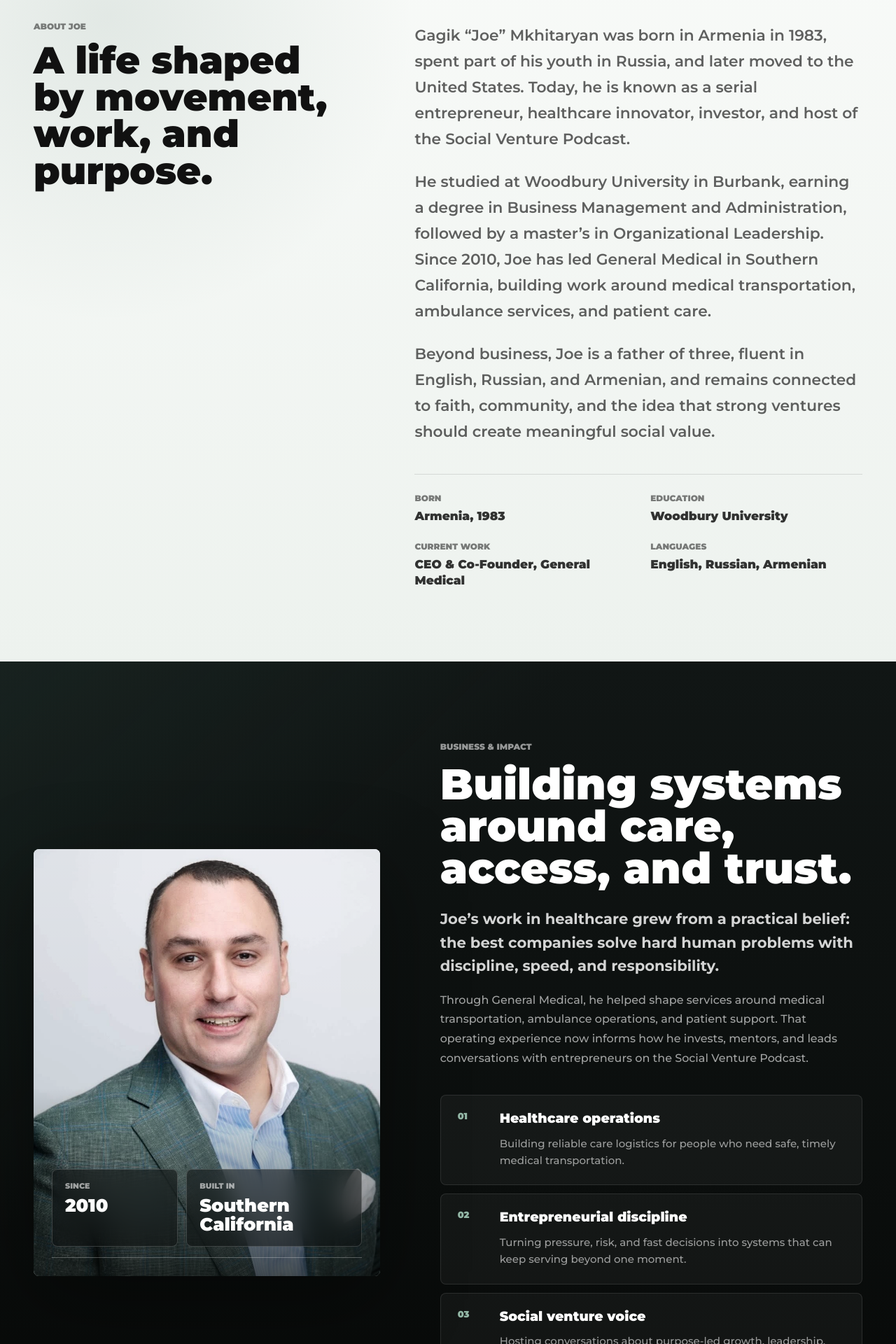
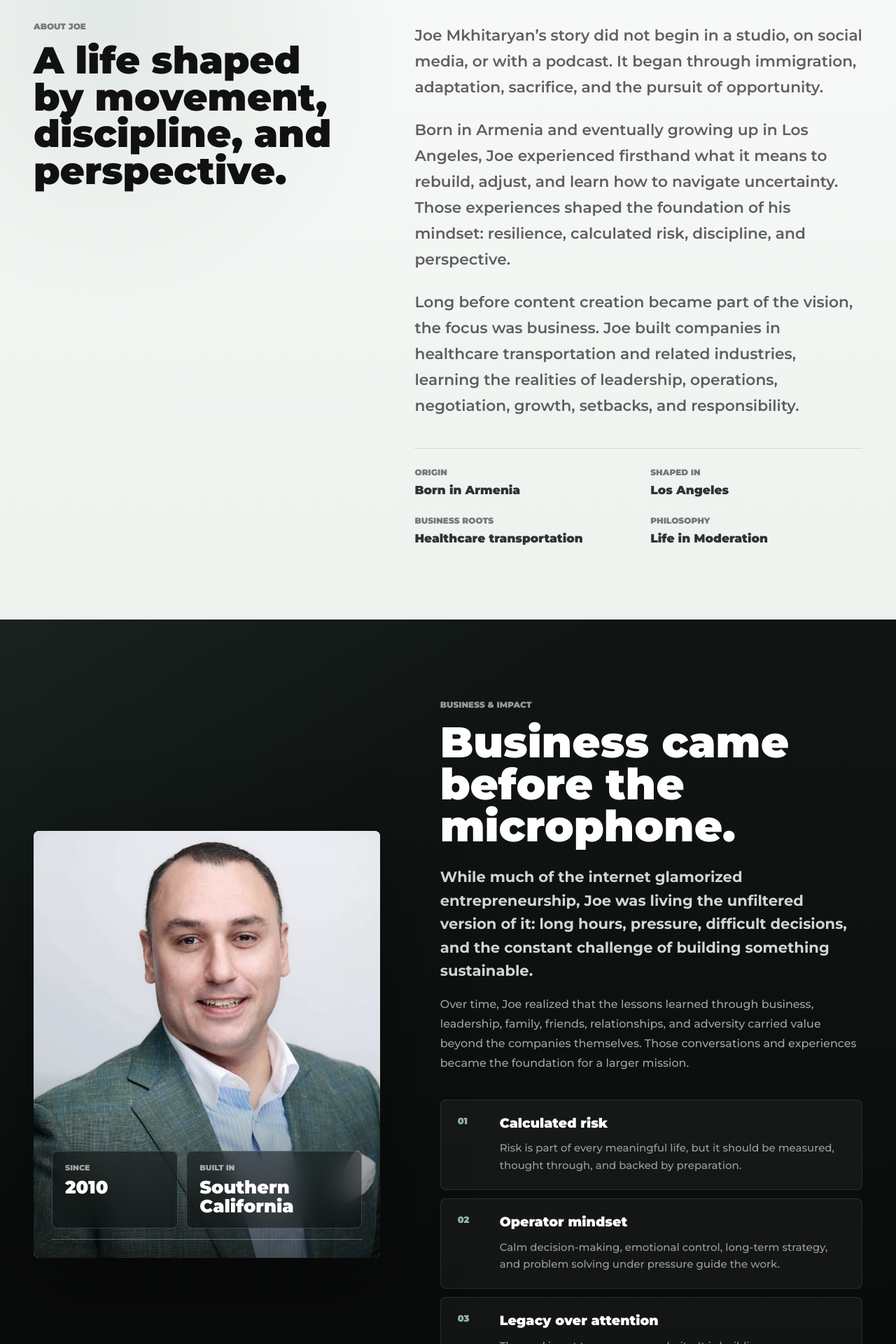
Before and after one commit to aregghaz/podcasts, a Next.js app: page /story in a window 1280 px wide. Shown: the part 880-2800 px from the top of the page at 70% size. Built offline with nearby package versions, Linux system fonts and the light colour scheme.

Commit message:
change content in story

```diff
--- a/src/page-components/story/StoryPage.tsx
+++ b/src/page-components/story/StoryPage.tsx
@@ -12,62 +12,62 @@ const storyHeroVideoSrc = "/videos/storyVideo.mp4";
 
 const storyPodcastPrinciples = [
   {
-    title: "Founders and builders",
-    text: "Conversations with people who know what it means to carry risk, make decisions, and keep moving when the outcome is still uncertain.",
+    title: "Substance over image",
+    text: "The conversations are built for people who want real lessons, honest perspective, and ideas that last longer than a moment of motivation.",
   },
   {
-    title: "Practical lessons",
-    text: "The podcast looks for usable insight: how leaders think, how teams grow, how pressure is handled, and what can be learned from the real work.",
+    title: "Calculated risk",
+    text: "Joe speaks to builders who understand that meaningful growth requires courage, preparation, patience, and the discipline to think clearly.",
   },
   {
-    title: "Purpose-led business",
-    text: "Joe brings business back to the human layer: faith, family, community, service, and the responsibility to build something that matters.",
+    title: "Perspective through dialogue",
+    text: "Growth requires hard questions, different viewpoints, respectful debate, and the willingness to ask before opportunity passes by.",
   },
 ];
 
 const storyHealthcarePrinciples = [
   {
-    label: "Access",
-    title: "Care begins with getting there",
-    text: "Medical transportation is often the first step in care. General Medical is built around helping patients move safely, reliably, and with dignity.",
+    label: "Pressure",
+    title: "The unfiltered version of business",
+    text: "Before the media platform, Joe learned through long hours, difficult decisions, operations, negotiation, setbacks, and responsibility.",
   },
   {
-    label: "Response",
-    title: "Operations under pressure",
-    text: "Ambulance and transport work demands clear systems, trained teams, and decisions that hold up when timing matters.",
+    label: "Systems",
+    title: "Healthcare transportation as real work",
+    text: "Building in healthcare transportation taught Joe that leadership is measured by execution, trust, timing, and the people depending on the system.",
   },
   {
-    label: "Trust",
-    title: "Support beyond the ride",
-    text: "The mission extends past logistics: patients, families, facilities, and care teams all need consistency they can count on.",
+    label: "Lessons",
+    title: "Experience became the foundation",
+    text: "The lessons from business, family, relationships, and adversity became the foundation for content that helps others build stronger lives.",
   },
 ];
 
 const storyJourneyItems = [
   {
-    year: "1983",
+    year: "Origin",
     title: "Born in Armenia",
-    text: "Joe’s story begins in Armenia, with roots that continue to shape his identity, faith, family values, and sense of community.",
+    text: "Joe’s story did not begin in a studio, on social media, or with a podcast. It began through immigration, adaptation, sacrifice, and the pursuit of opportunity.",
   },
   {
-    year: "Early years",
-    title: "Shaped across cultures",
-    text: "Part of his youth was spent in Russia before life moved him toward the United States, giving him a wider view of people, pressure, and opportunity.",
+    year: "Los Angeles",
+    title: "Raised between worlds",
+    text: "Born in Armenia and eventually growing up in Los Angeles, Joe learned how to rebuild, adjust, and navigate uncertainty from an early age.",
   },
   {
-    year: "Education",
-    title: "Woodbury University",
-    text: "In Burbank, Joe studied Business Management and Administration, then continued with a master’s in Organizational Leadership.",
+    year: "Business",
+    title: "Companies before content",
+    text: "Long before content creation became part of the vision, Joe built companies in healthcare transportation and related industries.",
   },
   {
-    year: "2010",
-    title: "General Medical",
-    text: "He began leading General Medical in Southern California, building around medical transportation, ambulance services, and patient care.",
+    year: "Lessons",
+    title: "Pressure became perspective",
+    text: "Leadership, operations, negotiation, growth, setbacks, and responsibility shaped the way Joe thinks about risk, discipline, and execution.",
   },
   {
     year: "Today",
-    title: "Social Venture Podcast",
-    text: "Joe brings entrepreneurs, builders, and leaders into conversations about business, purpose, community, and the responsibility behind growth.",
+    title: "Social Venture Podcast and beyond",
+    text: "Through podcast conversations, videos, interviews, reflections, and storytelling, Joe shares ideas that help people think deeper, move smarter, and build stronger.",
   },
 ];
 
@@ -165,10 +165,9 @@ export function StoryPage() {
           <p className="storyHeroEyebrow">The story of Joe Mkhitaryan</p>
           <h1>Gagik “Joe” Mkhitaryan</h1>
           <p className="storyHeroText">
-            Serial entrepreneur, healthcare innovator, investor, and host of
-            the Social Venture Podcast. Born in Armenia, shaped across Russia
-            and the United States, Joe builds ventures where business,
-            community, and purpose meet.
+            Born in Armenia and eventually raised in Los Angeles, Joe built his
+            perspective through immigration, adaptation, business, pressure, and
+            the pursuit of opportunity before the podcast ever began.
           </p>
         </div>
       </section>
@@ -176,46 +175,45 @@ export function StoryPage() {
         <div className="storyInfoOneContent">
           <div className="storyInfoIntro">
             <p className="storyInfoEyebrow">About Joe</p>
-            <h2>A life shaped by movement, work, and purpose.</h2>
+            <h2>A life shaped by movement, discipline, and perspective.</h2>
           </div>
 
           <div className="storyInfoBody">
             <p>
-              Gagik “Joe” Mkhitaryan was born in Armenia in 1983, spent part of
-              his youth in Russia, and later moved to the United States. Today,
-              he is known as a serial entrepreneur, healthcare innovator,
-              investor, and host of the Social Venture Podcast.
+              Joe Mkhitaryan’s story did not begin in a studio, on social
+              media, or with a podcast. It began through immigration,
+              adaptation, sacrifice, and the pursuit of opportunity.
             </p>
             <p>
-              He studied at Woodbury University in Burbank, earning a degree in
-              Business Management and Administration, followed by a master’s in
-              Organizational Leadership. Since 2010, Joe has led General Medical
-              in Southern California, building work around medical
-              transportation, ambulance services, and patient care.
+              Born in Armenia and eventually growing up in Los Angeles, Joe
+              experienced firsthand what it means to rebuild, adjust, and learn
+              how to navigate uncertainty. Those experiences shaped the
+              foundation of his mindset: resilience, calculated risk,
+              discipline, and perspective.
             </p>
             <p>
-              Beyond business, Joe is a father of three, fluent in English,
-              Russian, and Armenian, and remains connected to faith, community,
-              and the idea that strong ventures should create meaningful social
-              value.
+              Long before content creation became part of the vision, the focus
+              was business. Joe built companies in healthcare transportation and
+              related industries, learning the realities of leadership,
+              operations, negotiation, growth, setbacks, and responsibility.
             </p>
 
             <div className="storyInfoFacts">
               <div>
-                <span>Born</span>
-                <strong>Armenia, 1983</strong>
+                <span>Origin</span>
+                <strong>Born in Armenia</strong>
               </div>
               <div>
-                <span>Education</span>
-                <strong>Woodbury University</strong>
+                <span>Shaped in</span>
+                <strong>Los Angeles</strong>
               </div>
               <div>
-                <span>Current work</span>
-                <strong>CEO & Co-Founder, General Medical</strong>
+                <span>Business roots</span>
+                <strong>Healthcare transportation</strong>
               </div>
               <div>
-                <span>Languages</span>
-                <strong>English, Russian, Armenian</strong>
+                <span>Philosophy</span>
+                <strong>Life in Moderation</strong>
               </div>
             </div>
           </div>
@@ -245,43 +243,43 @@ export function StoryPage() {
 
           <div className="storyBusinessCopy">
             <p className="storyBusinessEyebrow">Business & impact</p>
-            <h2>Building systems around care, access, and trust.</h2>
+            <h2>Business came before the microphone.</h2>
             <p className="storyBusinessLead">
-              Joe’s work in healthcare grew from a practical belief: the best
-              companies solve hard human problems with discipline, speed, and
-              responsibility.
+              While much of the internet glamorized entrepreneurship, Joe was
+              living the unfiltered version of it: long hours, pressure,
+              difficult decisions, and the constant challenge of building
+              something sustainable.
             </p>
             <p className="storyBusinessText">
-              Through General Medical, he helped shape services around medical
-              transportation, ambulance operations, and patient support. That
-              operating experience now informs how he invests, mentors, and
-              leads conversations with entrepreneurs on the Social Venture
-              Podcast.
+              Over time, Joe realized that the lessons learned through business,
+              leadership, family, friends, relationships, and adversity carried
+              value beyond the companies themselves. Those conversations and
+              experiences became the foundation for a larger mission.
             </p>
 
             <div className="storyBusinessPillars">
               <article>
                 <span>01</span>
-                <h3>Healthcare operations</h3>
+                <h3>Calculated risk</h3>
                 <p>
-                  Building reliable care logistics for people who need safe,
-                  timely medical transportation.
+                  Risk is part of every meaningful life, but it should be
+                  measured, thought through, and backed by preparation.
                 </p>
               </article>
               <article>
                 <span>02</span>
-                <h3>Entrepreneurial discipline</h3>
+                <h3>Operator mindset</h3>
                 <p>
-                  Turning pressure, risk, and fast decisions into systems that
-                  can keep serving beyond one moment.
+                  Calm decision-making, emotional control, long-term strategy,
+                  and problem solving under pressure guide the work.
                 </p>
               </article>
               <article>
                 <span>03</span>
-                <h3>Social venture voice</h3>
+                <h3>Legacy over attention</h3>
                 <p>
-                  Hosting conversations about purpose-led growth, leadership,
-                  family, faith, and community value.
+                  The goal is not temporary popularity. It is building a name,
+                  philosophy, reputation, and body of work that carries meaning.
                 </p>
               </article>
             </div>
@@ -293,24 +291,25 @@ export function StoryPage() {
         <div className="storyHealthcareContent">
           <div className="storyHealthcareHeader">
             <p className="storyHealthcareEyebrow">
-              General Medical / Healthcare Mission
+              Business foundation
             </p>
-            <h2>Healthcare is a system of trust before it is a business.</h2>
+            <h2>Real lessons from real operations.</h2>
           </div>
 
           <div className="storyHealthcareBody">
             <p className="storyHealthcareLead">
-              Since 2010, Joe’s work with General Medical has centered on a
-              practical healthcare need in Southern California: helping people
-              reach care through dependable medical transportation, ambulance
-              services, and patient-centered support.
+              Joe’s business experience in healthcare transportation and related
+              industries taught him that entrepreneurship is not a performance.
+              It is responsibility, execution, relationships, pressure, and the
+              discipline to keep building when life gets difficult.
             </p>
 
             <div className="storyHealthcareStatement">
-              <span>Mission</span>
+              <span>Foundation</span>
               <p>
-                Build healthcare operations that treat movement, timing, safety,
-                and communication as part of the care experience.
+                The experiences that shaped Joe’s companies also shaped the
+                platform: real business, real lessons, real conversations, and a
+                mindset built on purpose, patience, and discipline.
               </p>
             </div>
 
@@ -331,11 +330,11 @@ export function StoryPage() {
         <div className="storyJourneyContent">
           <div className="storyJourneyHeader">
             <p className="storyJourneyEyebrow">Journey</p>
-            <h2>From Armenia to building ventures in Southern California.</h2>
+            <h2>From Armenia to a platform built around growth.</h2>
             <p>
-              The story is not one straight line. It is movement, education,
-              responsibility, family, and the steady work of turning experience
-              into something useful for others.
+              This is not a movement built around perfection. It is built around
+              growth, ownership, perspective, and the belief that if you never
+              ask, you will never find out.
             </p>
           </div>
 
@@ -357,19 +356,20 @@ export function StoryPage() {
         <div className="storyPodcastContent">
           <div className="storyPodcastIntro">
             <p className="storyPodcastEyebrow">Podcast Philosophy</p>
-            <h2>Real conversations for people building with purpose.</h2>
+            <h2>Ideas that stay with people after the content ends.</h2>
             <p>
-              Social Venture Podcast is where Joe brings the same operating
-              mindset into conversation: honest questions, practical lessons,
-              and a deeper look at why people build.
+              Through podcast conversations, videos, interviews, reflections,
+              and storytelling, Joe explores the ideas that shape business,
+              leadership, family, ambition, risk, legacy, and personal
+              development.
             </p>
           </div>
 
           <div className="storyPodcastPanel">
             <p className="storyPodcastStatement">
-              The goal is not only to talk about success. It is to understand
-              the pressure behind leadership, the values behind growth, and the
-              human story behind every venture.
+              The goal is not simply to entertain people for a moment. The goal
+              is to create ideas and frameworks that help people think deeper,
+              move smarter, and build stronger lives.
             </p>
 
             <div className="storyPodcastPrinciples">
```
